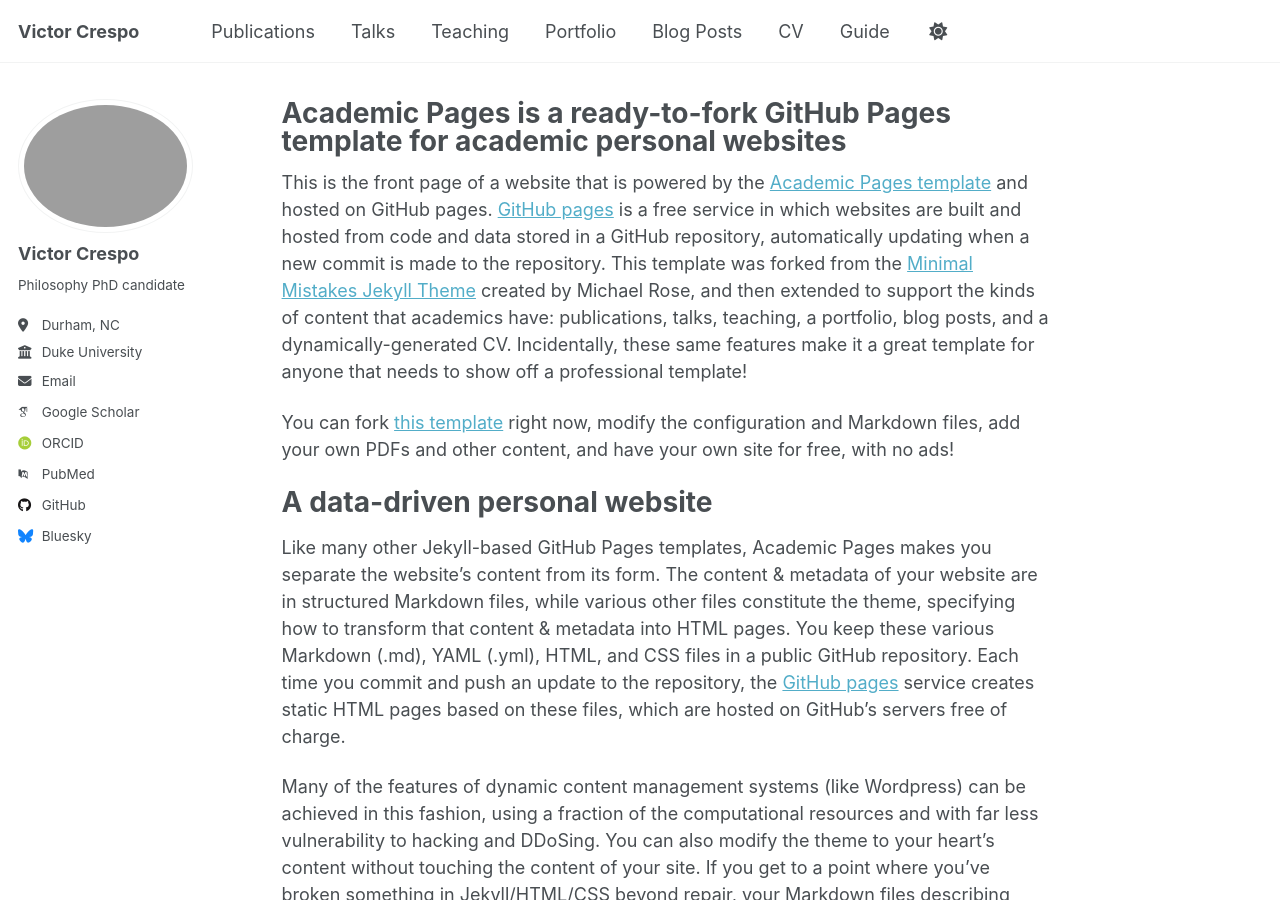
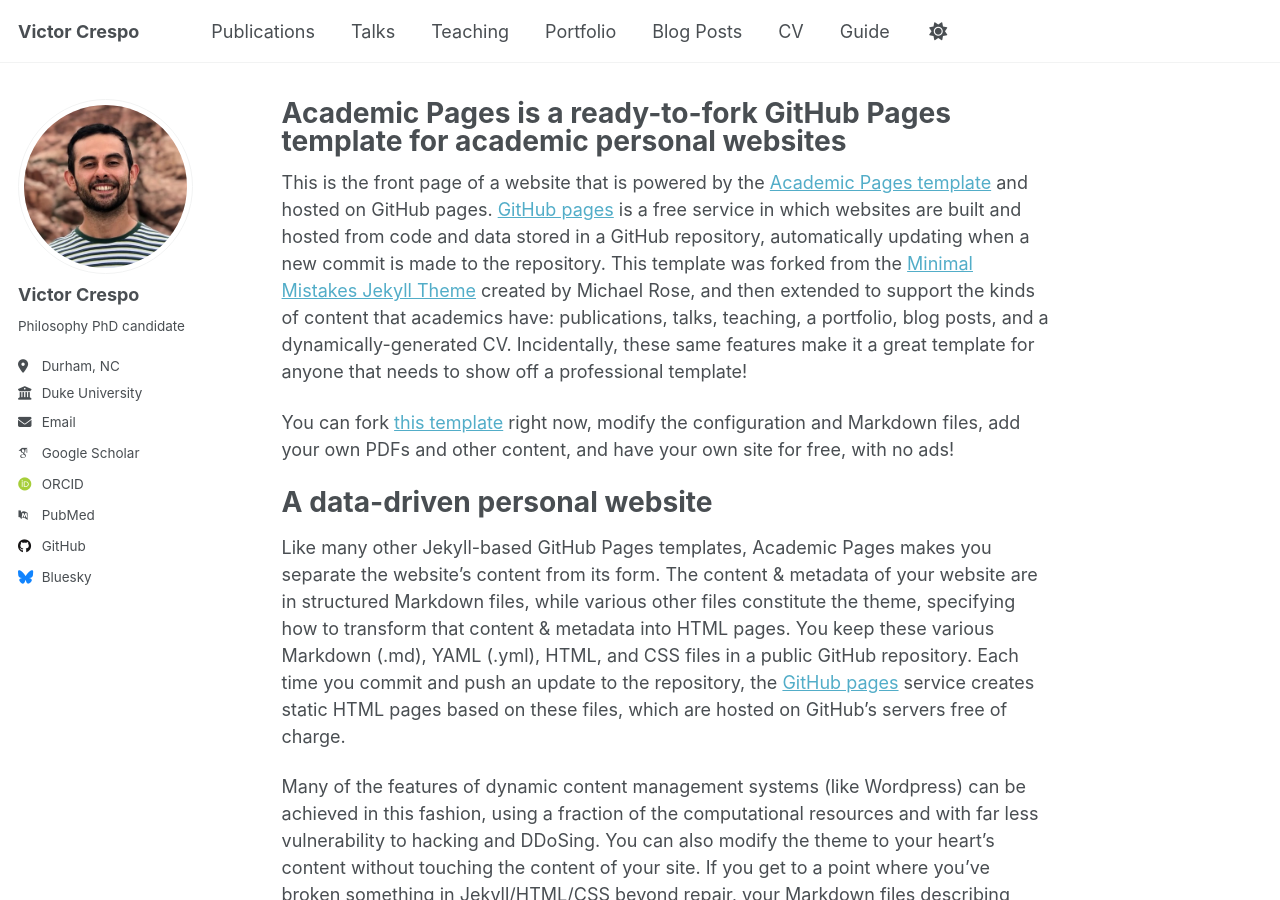
Before and after one commit to v-crespo/philosophy, a Jekyll site: the page built from _pages/about.md, in a window 1280 px wide and 900 px high. Built offline with Jekyll 4.4.1, drawn with Linux system fonts in a browser that asks for light colours; some web fonts are replaced; a script that is not in the unit is left out.

Commit message:
Update _config.yml

```diff
--- a/_config.yml
+++ b/_config.yml
@@ -22,7 +22,7 @@ repository               : "academicpages/academicpages.github.io"
 #               Additional customization can be done by editing /_includes/author-profile.html
 author:
   # Biographic information
-  avatar           : "foto_web.jpeg"
+  avatar           : "foto web.jpeg"
   name             : "Victor Crespo"
   bio              : "Philosophy PhD candidate"
   location         : "Durham, NC"
```
